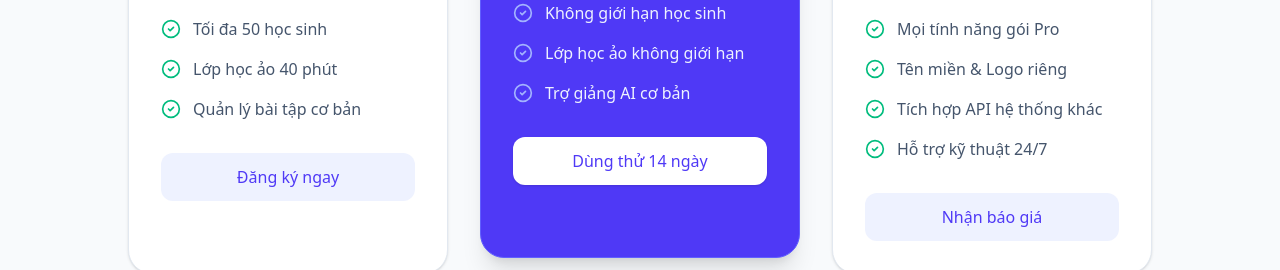
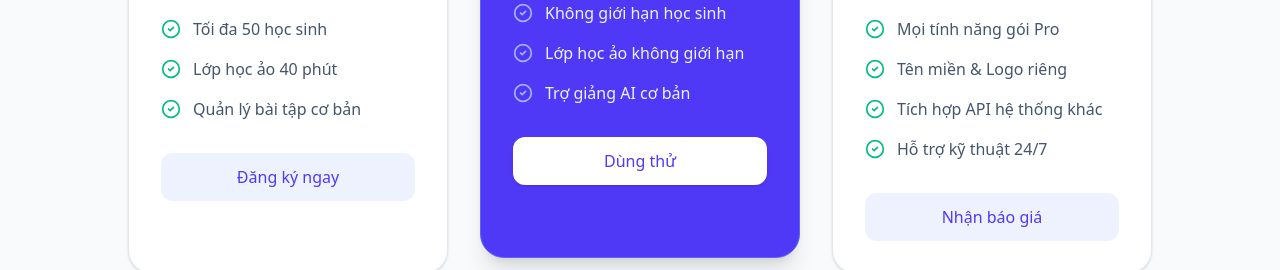
Before and after one commit to trungtuyen/4.0, a React (Vite) app: page / in a window 1280 px wide. Shown: the part 2800-3070 px from the top of the page. Built offline with nearby package versions, Linux system fonts and the light colour scheme; no server answers; the database is empty.

Commit message:
Enable shared guest trial controller

```diff
--- a/src/main.tsx
+++ b/src/main.tsx
@@ -1,6 +1,6 @@
 import {StrictMode, Suspense} from 'react';
 import {createRoot} from 'react-dom/client';
-import App from './App.tsx';
+import ProductTrialController from './components/ProductTrialController';
 import './index.css';
 import { resolveApiUrl } from './lib/api';
 import { initializePwaInstallation, registerClassroomServiceWorker } from './lib/plickerPwa';
@@ -58,7 +58,7 @@
 createRoot(document.getElementById('root')!).render(
   <StrictMode>
     <Suspense fallback={<div className="flex min-h-screen items-center justify-center bg-slate-50 text-slate-600">Đang tải ứng dụng...</div>}>
-      <App />
+      <ProductTrialController />
     </Suspense>
   </StrictMode>,
 );
```
